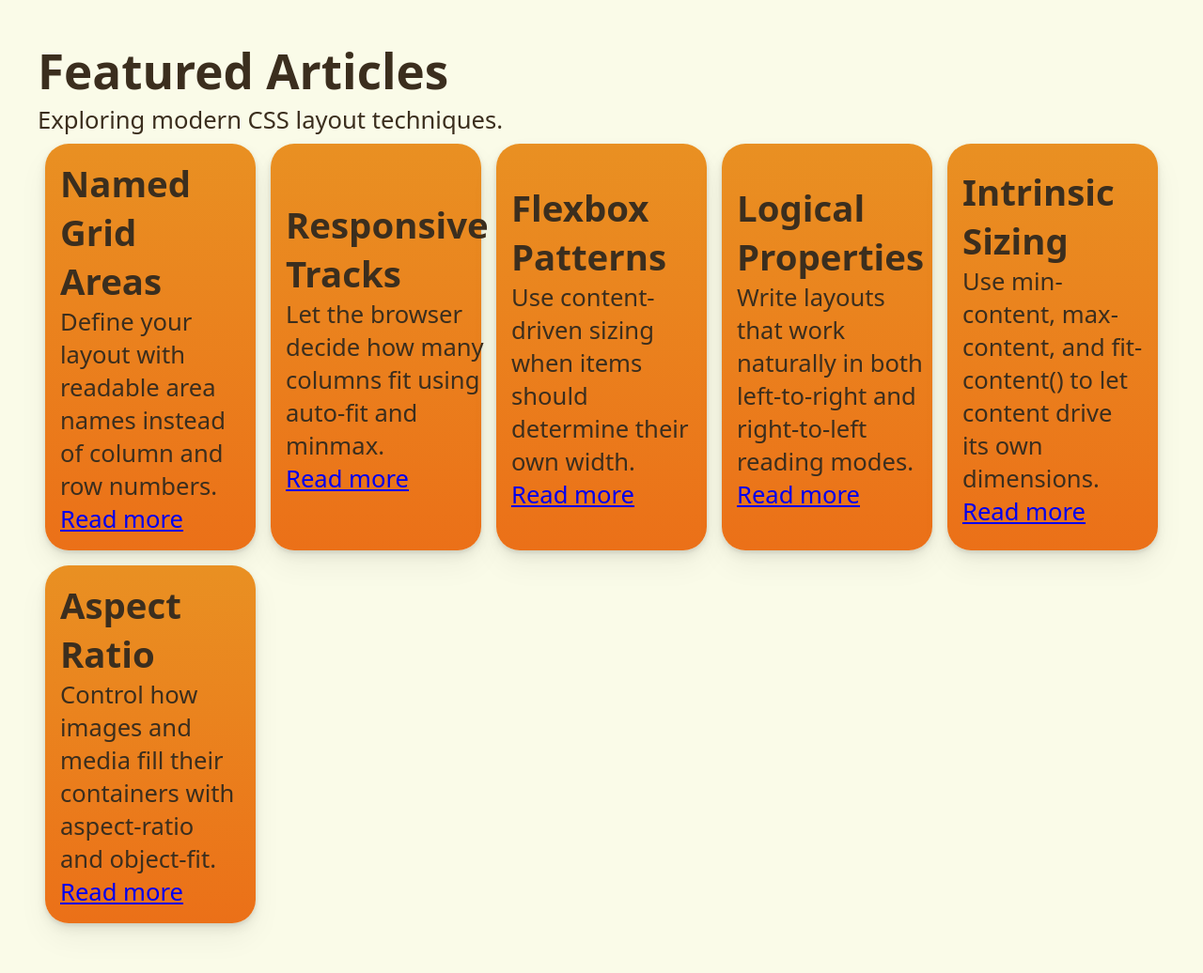
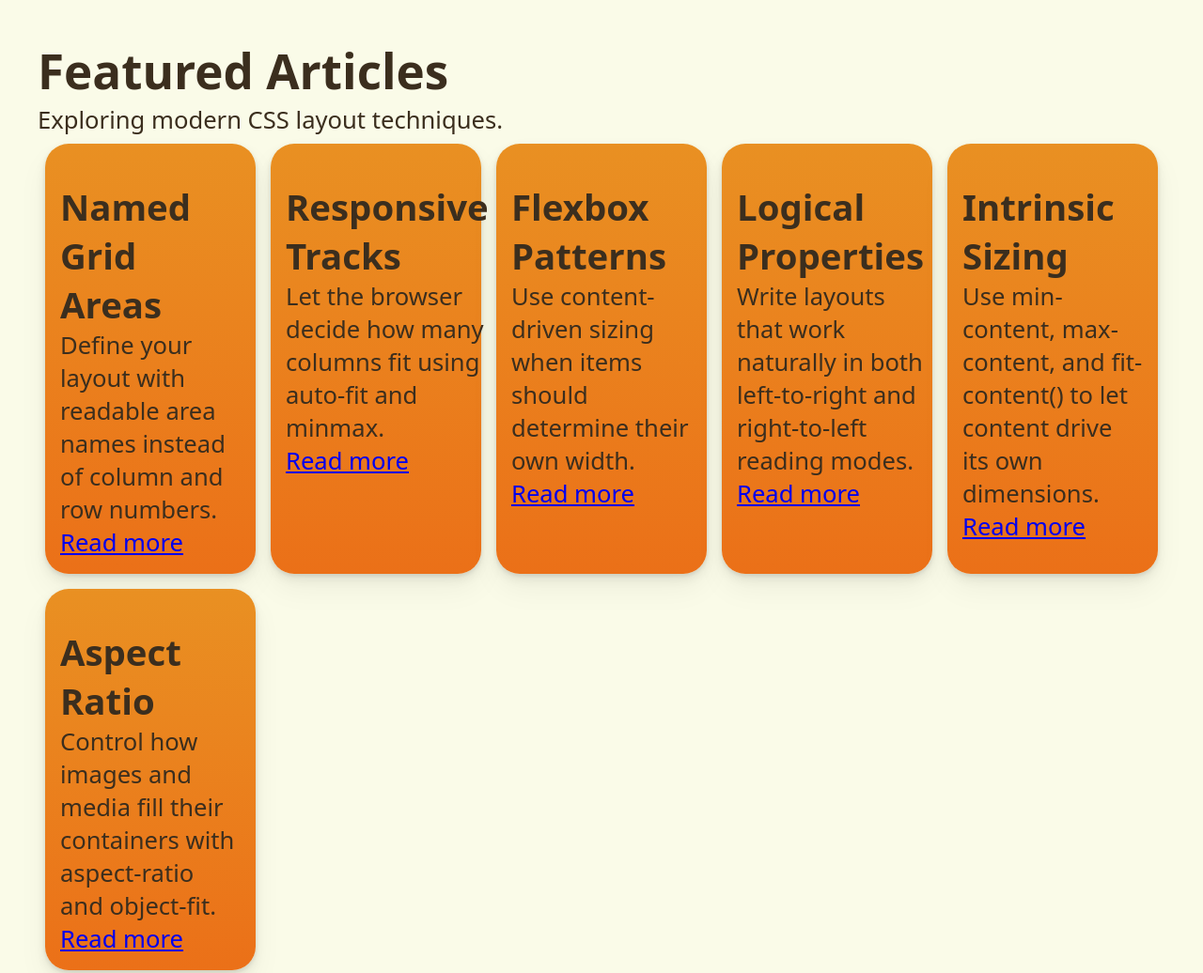
Before and after one commit to CatsRun/wdd331-practice, a website: page unit-4/grid-layouts/cards.html in a window 1280 px wide. Shown: the top 1036 px of the page at 94% size. Drawn offline with Linux system fonts and the light colour scheme.

Commit message:
Deploying to website from @ CatsRun/wdd331-practice@882c8ad1c60efe47c0bd59946558fc1628837fdb 🚀

```diff
--- a/unit-4/grid-layouts/cards.css
+++ b/unit-4/grid-layouts/cards.css
@@ -11,7 +11,7 @@
   }
 
   /* attempt 1 */
-  /* .card {
+  .card {
     display: grid;
     grid-template-columns: 1fr;
     grid-template-rows: 25px auto 1fr auto;
@@ -20,8 +20,8 @@
       'title'
       'body-text'
       'link';
-  } */
-  /* .card div:nth-child(1) {
+  }
+  .card div:nth-child(1) {
     height: 25px;
     grid-area: place-holder;
   }
@@ -36,7 +36,7 @@
   .card div a {
     grid-area: link;
     align-self: end;
-  } */
+  }
 
   /* attempt 2 */
   /* .card {
```
